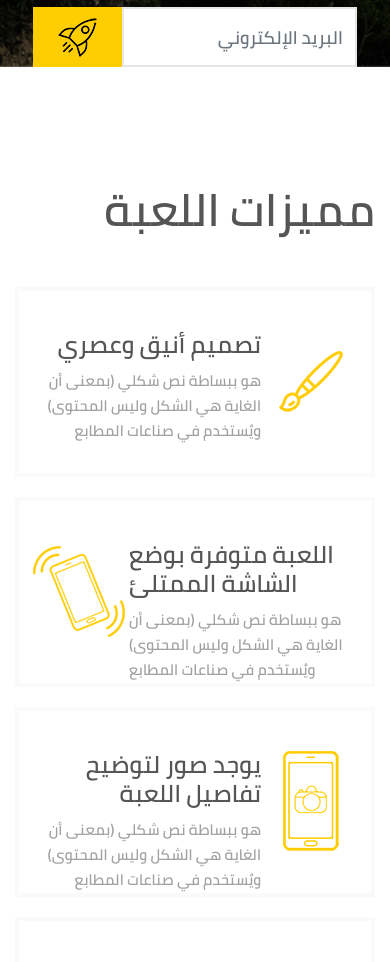
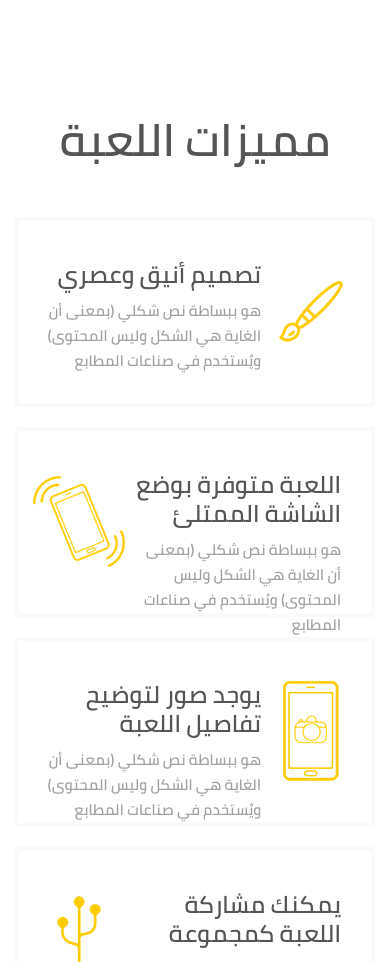
Before and after one commit to MajdBah/application, a plain HTML site: page index.html in a window 390 px wide. Shown: the part 1038-2000 px from the top of the page. Drawn offline with Linux system fonts and the light colour scheme.

Commit message:
style edited

```diff
--- a/css/style.css
+++ b/css/style.css
@@ -95,6 +95,7 @@ header p {
     color: #555;
     margin-bottom: 50px;
     font-size: 45px;
+    text-align: center !important;
 }
 
 .features {
@@ -121,7 +122,11 @@ header p {
 }
 
 section.features div[class*="col-"]:nth-child(even) {
-    text-align: left !important;
+    text-align: right ;
+}
+
+section.features div[class*="col-"]:nth-child(even) .media-body{
+    padding-right: 20px !important;
 }
 
 footer {
@@ -189,9 +194,21 @@ footer .contact .overlay {
     margin-left: 5px;
 }
 
+@media (max-width: 767px) {
+    section.features div[class*="col-"]:nth-child(even) {
+        text-align: right !important;
+        color: red;
+    }
+
+}
+
 @media only screen and (max-width: 576px) {
     .input-group {
         width: 90%;
+    }
+
+    header h1 {
+        font-size: 30px;
     }
 
     .countdown-section {
--- a/index.html
+++ b/index.html
@@ -75,7 +75,7 @@
                     </div>
                 </div>
                 <div class="col-md-6">
-                    <div class="media text-left">
+                    <div class="media">
                         <div class="media-body">
                             <h5>اللعبة متوفرة بوضع الشاشة الممتلئ</h5>
                             <p>هو ببساطة نص شكلي (بمعنى أن الغاية هي الشكل وليس المحتوى) ويُستخدم في صناعات المطابع</p>
@@ -93,7 +93,7 @@
                     </div>
                 </div>
                 <div class="col-md-6">
-                    <div class="media text-left">
+                    <div class="media">
                         <div class="media-body">
                             <h5>يمكنك مشاركة اللعبة كمجموعة</h5>
                             <p>هو ببساطة نص شكلي (بمعنى أن الغاية هي الشكل وليس المحتوى) ويُستخدم في صناعات المطابع</p>
@@ -111,7 +111,7 @@
                     </div>
                 </div>
                 <div class="col-md-6">
-                    <div class="media text-left">
+                    <div class="media">
                         <div class="media-body">
                             <h5>أضافة أصدقاء جدد للأستخدام اللعبة</h5>
                             <p>هو ببساطة نص شكلي (بمعنى أن الغاية هي الشكل وليس المحتوى) ويُستخدم في صناعات المطابع</p>
```
